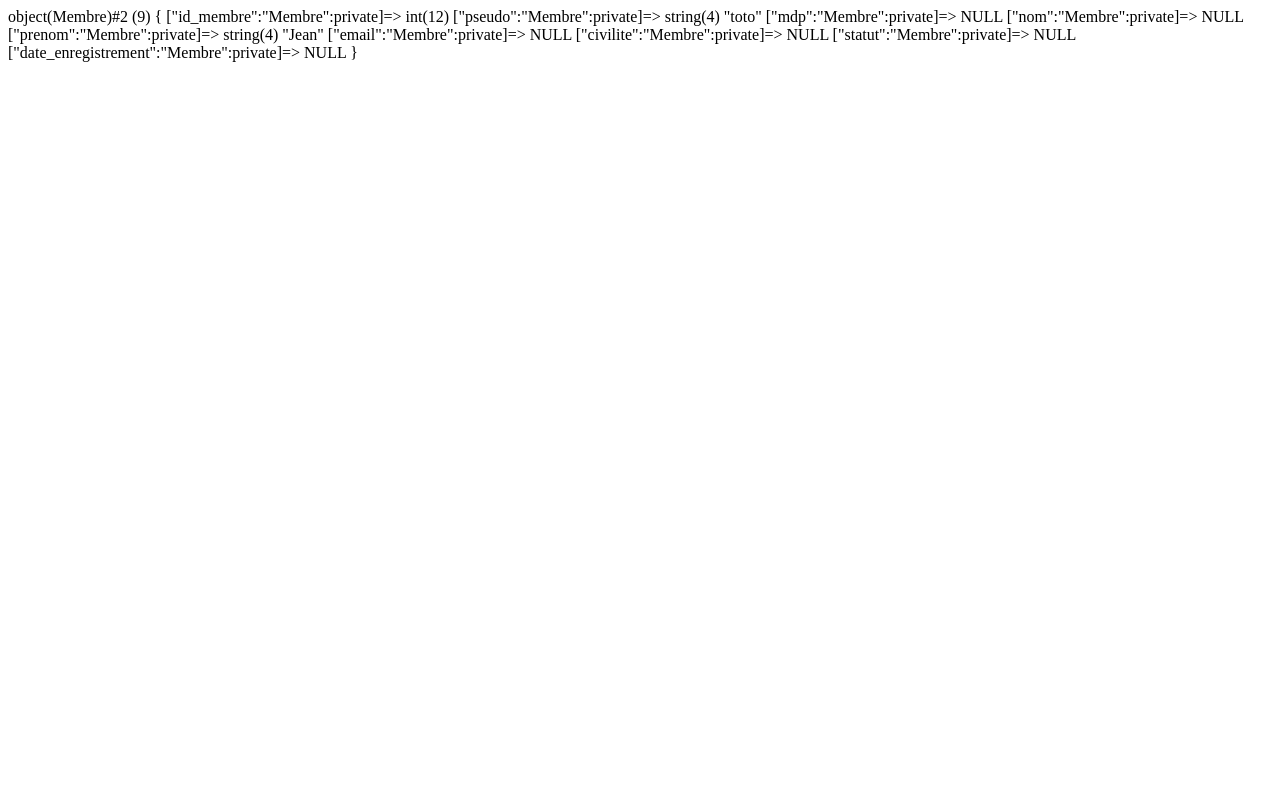
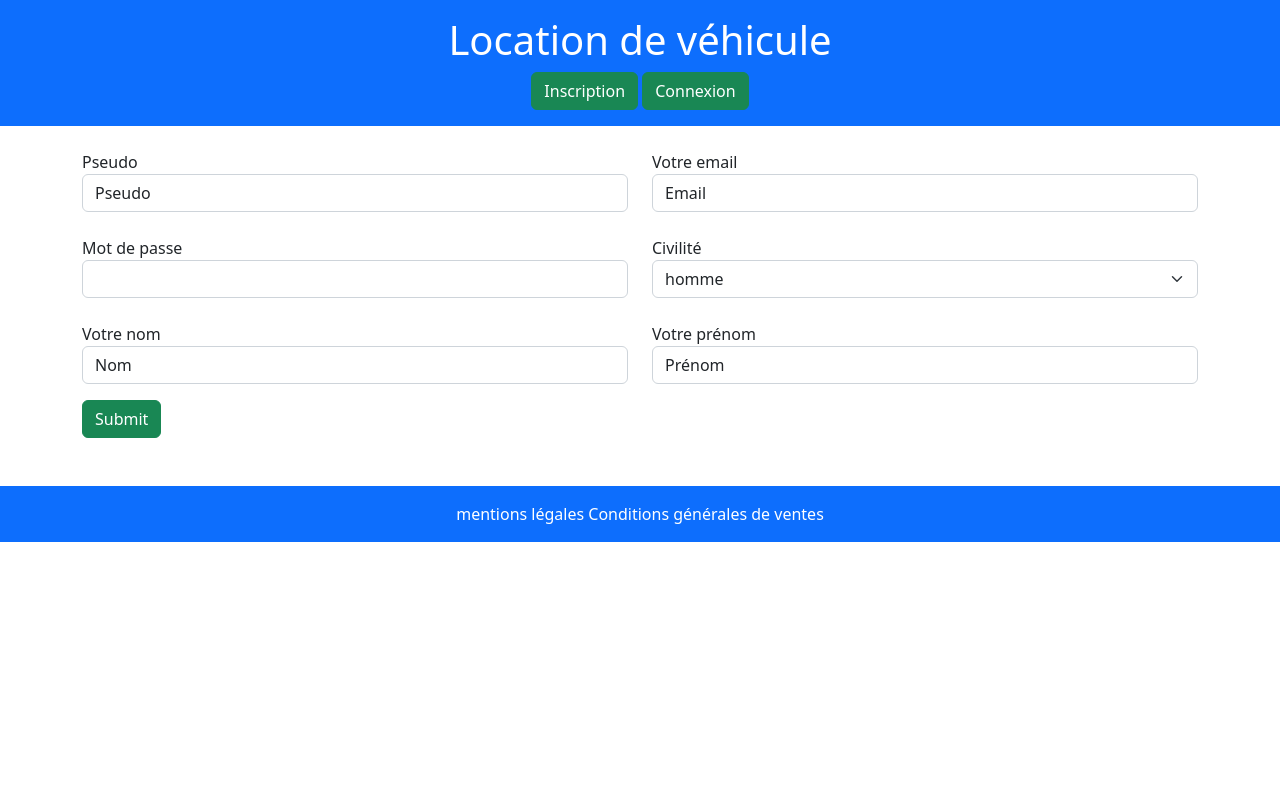
Before and after one commit to harounaKane/alt_rh, a PHP site: page /?action=inscription in a window 1280 px wide. Run offline with PHP 8.4, Linux system fonts and the light colour scheme.

Commit message:
projet sira acces membre

```diff
--- /dev/null
+++ b/MVC/PROJET_SIRA/controller/AgenceController.php
@@ -0,0 +1,6 @@
+<?php
+
+class AgenceController
+{
+
+}
--- /dev/null
+++ b/MVC/PROJET_SIRA/controller/CommandeController.php
@@ -0,0 +1,6 @@
+<?php
+
+class CommandeController
+{
+
+}
--- /dev/null
+++ b/MVC/PROJET_SIRA/controller/MembreController.php
@@ -0,0 +1,56 @@
+<?php
+
+class MembreController
+{
+    public function membreAction()
+    {
+        $membreMdl = new MembreModel();
+
+        if(isset($_GET['action']))
+        {
+            $action = $_GET['action'];
+            if($action == "inscription")
+            {
+                include "views/user/inscription.phtml";
+                if(isset($_POST['pseudo']))
+                {
+                    extract($_POST);
+                    // var_dump($_POST);
+
+                    $membre = new Membre(0, $pseudo, $mdp, $nom, $prenom, $email, $civilte, null, null);
+
+                    $membreMdl->inserer($membre);
+
+                    header("location: ?action=connexion");
+                }
+
+            }else if($action == "connexion")
+            {
+                include "views/user/connexion.phtml";
+
+                if ( isset($_POST['pseudo']) )
+                {
+                    $membre = $membreMdl->connexion($_POST['pseudo'],$_POST['mdp']);
+
+                    //teste si connexion ok
+                    if( $membre ){
+
+                        $_SESSION['user'] = serialize($membre);
+
+                        header("location: .");
+                        exit;
+                    }
+
+
+                }
+
+            }else if($action == "deconnexion"){
+                session_destroy();
+                header("location: .");
+                exit;
+            }
+
+        }
+
+    }
+}
--- /dev/null
+++ b/MVC/PROJET_SIRA/controller/VehiculeControlleur.php
@@ -0,0 +1,6 @@
+<?php
+
+class VehiculeController
+{
+
+}
--- a/MVC/PROJET_SIRA/entities/Membre.php
+++ b/MVC/PROJET_SIRA/entities/Membre.php
@@ -8,24 +8,38 @@ class Membre{
     private $nom;
     private $prenom;
     private $email;
-     private $civilite;
+    private $civilte;
     private $statut;
     private $date_enregistrement;
 
-     public function __construct($data = []){
+    public function __construct($id_membre, $pseudo, $mdp, $nom, $prenom, $email, $civilte, $statut, $date_enregistrement)
+    {
+          $this->id_membre = $id_membre;
+          $this->pseudo = $pseudo;
+          $this->mdp = $mdp;
+          $this->nom = $nom;
+          $this->prenom = $prenom;
+          $this->email = $email;
+          $this->civilte = $civilte;
+          $this->statut = $statut;
+          $this->date_enregistrement = $date_enregistrement;
 
-          foreach($data as $key => $value){
-               //création de la methode set...
-               $methode  = "set" . ucfirst(  $key ) ;
-
-               //teste si le setter existe
-               if( method_exists($this, $methode) ){
-                    //appel du setter et en paramètre la valeur ($value)
-                    $this->$methode($value);
-               }
     }
 
-     }
+//     public function __construct($data = []){
+
+//           foreach($data as $key => $value){
+//                //création de la methode set...
+//                $methode  = "set" . ucfirst(  $key ) ;
+
+//                //teste si le setter existe
+//                if( method_exists($this, $methode) ){
+//                     //appel du setter et en paramètre la valeur ($value)
+//                     $this->$methode($value);
+//                }
+//           }
+
+//      }
 
 
 
@@ -138,19 +152,19 @@ class Membre{
      }
 
      /**
-      * Get the value of civilite
+      * Get the value of civilte
       */
-     public function getCivilite()
+     public function getCivilte()
      {
-          return $this->civilite;
+          return $this->civilte;
      }
 
      /**
-      * Set the value of civilite
+      * Set the value of civilte
       */
-     public function setCivilite($civilite): self
+     public function setCivilte($civilte): self
      {
-          $this->civilite = $civilite;
+          $this->civilte = $civilte;
 
           return $this;
      }
--- a/MVC/PROJET_SIRA/index.php
+++ b/MVC/PROJET_SIRA/index.php
@@ -1,14 +1,22 @@
 <?php
+session_start();
+
+//define('RACINE', '/projet_sira/');
 
 include "entities/Membre.php";
 
-$post = [
-     "id_membre" =>12,
-     "pseudo"    => "toto",
-     "prenom"    => "Jean",
-     "machin"    => 450
-];
+include "model/ModelGenerique.php";
 
-$m = new Membre($post);
+include "model/MembreModel.php";
 
-var_dump($m);
+include "controller/MembreController.php";
+
+
+$membre = new MembreController();
+
+$membre->membreAction();
+
+if( !isset($_GET['action']) ){
+
+     include "views/home.phtml";
+}
--- /dev/null
+++ b/MVC/PROJET_SIRA/model/MembreModel.php
@@ -0,0 +1,38 @@
+<?php
+
+class MembreModel extends ModelGenerique
+{
+    public function inserer($membre)
+    {
+        $query = "INSERT INTO membre (pseudo, mdp, nom, prenom, email, civilte, statut, date_enregistrement) VALUES(:pseudo, :mdp, :nom, :prenom, :email, :civilte, 0, now())";
+
+        $this->executeRequete($query,[
+            "pseudo"    => $membre->getPseudo(),
+            "mdp"       => password_hash($membre->getMdp(),PASSWORD_DEFAULT),
+            "nom"       => $membre->getNom(),
+            "prenom"    => $membre->getPrenom(),
+            "email"     => $membre->getEmail(),
+            "civilte"   => $membre->getCivilte()
+        ]);
+    }
+
+    public function connexion($pseudo, $password)
+    {
+        $stmt = $this->executeRequete("SELECT * FROM membre WHERE pseudo =:pseudo", ["pseudo" =>$pseudo]);
+
+        if ( $stmt->rowCount() !=0 )
+        {
+            $res = $stmt->fetch();
+
+            if (password_verify($password, $res['mdp']))
+            {
+                extract($res);
+
+                return new Membre($id_membre, $pseudo, $mdp, $nom, $prenom, $email, $civilte, $statut, $date_enregistrement);
+            }
+        }
+        return null;
+    }
+
+
+}
--- /dev/null
+++ b/MVC/PROJET_SIRA/model/ModelGenerique.php
@@ -0,0 +1,23 @@
+<?php
+
+abstract class ModelGenerique
+{
+    protected $pdo;
+
+    public function __construct()
+    {
+        $this->pdo = new PDO("mysql:host=127.0.0.1;dbname=rh_projet_sira", "root", "", [
+            PDO::ATTR_DEFAULT_FETCH_MODE => PDO::FETCH_ASSOC,
+            PDO::ATTR_ERRMODE => PDO::ERRMODE_EXCEPTION
+       ]);
+    }
+
+    public function executeRequete($query, $params = [])
+    {
+        $stmt = $this->pdo->prepare($query);
+
+        $stmt->execute($params);
+
+        return $stmt;
+    }
+}
--- /dev/null
+++ b/MVC/PROJET_SIRA/public/css/style.css
@@ -0,0 +1 @@
+a{text-decoration: none;}
--- /dev/null
+++ b/MVC/PROJET_SIRA/views/admin/admin.phtml
@@ -0,0 +1 @@
+<h2>Vous êtes sur la page admin </h2>
--- /dev/null
+++ b/MVC/PROJET_SIRA/views/membre/membre.phtml
@@ -0,0 +1 @@
+<h2>Vous êtes dans le fichier membre</h2>
--- /dev/null
+++ b/MVC/PROJET_SIRA/views/template.phtml
@@ -0,0 +1,45 @@
+<!DOCTYPE html>
+<html lang="en">
+<head>
+     <meta charset="UTF-8">
+     <meta http-equiv="X-UA-Compatible" content="IE=edge">
+     <meta name="viewport" content="width=device-width, initial-scale=1.0">
+     <link rel="stylesheet" href="https://cdn.jsdelivr.net/npm/bootstrap@5.2.3/dist/css/bootstrap.min.css" integrity="sha384-rbsA2VBKQhggwzxH7pPCaAqO46MgnOM80zW1RWuH61DGLwZJEdK2Kadq2F9CUG65" crossorigin="anonymous">
+
+     <link rel="stylesheet" href="https://cdnjs.cloudflare.com/ajax/libs/font-awesome/6.4.0/css/all.min.css" integrity="sha512-iecdLmaskl7CVkqkXNQ/ZH/XLlvWZOJyj7Yy7tcenmpD1ypASozpmT/E0iPtmFIB46ZmdtAc9eNBvH0H/ZpiBw==" crossorigin="anonymous" referrerpolicy="no-referrer" />
+
+     <link rel="stylesheet" href="public/css/style.css">
+     <title>Blog</title>
+</head>
+<body>
+    <header class="bg-primary text-center p-3">
+        <h1 class="text-center"><a href="." class="text-white">Location de véhicule</a></h1>
+        <nav>
+
+            <?php if(isset($_SESSION['user'])): ?>
+                <?php if(unserialize($_SESSION['user'])->getStatut()): ?>
+                    <a href="?action=inscription" class="btn btn-success" >Gestion membre</a>
+                    <a href="?action=inscription" class="btn btn-success" >Gestion agence</a>
+                    <a href="?action=inscription" class="btn btn-success" >Gestion véhicule</a>
+                    <a href="?action=inscription" class="btn btn-success" >Gestion commandes</a>
+
+                <?php endif; ?>
+
+            <a href="?action=deconnexion" class="btn btn-success">commandes</a>
+            <a href="?action=deconnexion" class="btn btn-danger">Deconnexion</a>
+            <?php else: ?>
+                <a href="?action=inscription" class="btn btn-success" >Inscription</a>
+                <a href="?action=connexion" class="btn btn-success">Connexion</a>
+            <?php endif; ?>
+
+        </nav>
+    </header>
+
+    <main class="container">
+        <?= $content ?? 'pas de vue'; ?>
+    </main>
+
+    <footer class="bg-primary text-white text-center p-3 mt-5">
+        <a href="" class="text-white text-decoration-none">mentions légales</a>
+        <a href="" class="text-white text-decoration-none">Conditions générales de ventes</a>
+    </footer>
--- /dev/null
+++ b/MVC/PROJET_SIRA/views/user/inscription.phtml
@@ -0,0 +1,45 @@
+<?php ob_start(); ?>
+    <form action="" method="post">
+        <div class="row">
+            <div class="col-6 mt-4">
+                <label for="pseudo">Pseudo</label>
+                <input type="text" name="pseudo" class="form-control" value="Pseudo">
+            </div>
+            <div class="col-6 mt-4">
+                <label for="email">Votre email</label>
+                <input type="email" name="email" class="form-control" value="Email">
+            </div>
+            <div class="col-6 mt-4">
+                <label for="mdp">Mot de passe</label>
+                <input type="password" name="mdp" class="form-control" >
+            </div>
+            <div class="col-6 mt-4">
+                <label for="civilte">Civilité</label>
+                <select name="civilte" class="form-select">
+                    <option value="homme">homme</option>
+                    <option value="femme">femme</option>
+                </select>
+            </div>
+            <div class="col-6 mt-4">
+                <label for="nom">Votre nom</label>
+                <input type="text" name="nom" class="form-control" value="Nom">
+            </div>
+            <!-- <div class="col-6 mt-4">
+                <label for="statut">statut</label>
+                <select name="statut" class="form-select">
+                    <option value="membre">membre</option>
+                    <option value="admin">admin</option>
+                </select>
+            </div> -->
+            <div class="col-6 mt-4">
+                <label for="prenom">Votre prénom</label>
+                <input type="text" name="prenom" class="form-control" value="Prénom">
+            </div>
+        </div>
+        <input type="submit" class="btn btn-success mt-3">
+    </form>
+
+<?php
+$content = ob_get_clean();
+
+include "views/template.phtml";
```
Also changed, not shown: MVC/PROJET_SIRA/entities/Commande.php (+187 -0 lines), MVC/PROJET_SIRA/entities/Vehicule.php (+188 -0 lines), MVC/PROJET_SIRA/views/home.phtml (added, +9 -0 lines), MVC/PROJET_SIRA/views/user/connexion.phtml (added, +20 -0 lines), MVC/PROJET_SIRA/model/AgenceModel.php (added), MVC/PROJET_SIRA/model/CommandeModel.php (added), MVC/PROJET_SIRA/model/VehiculeModel.php (added). Lines whose indentation alone changed are shown as unchanged.
